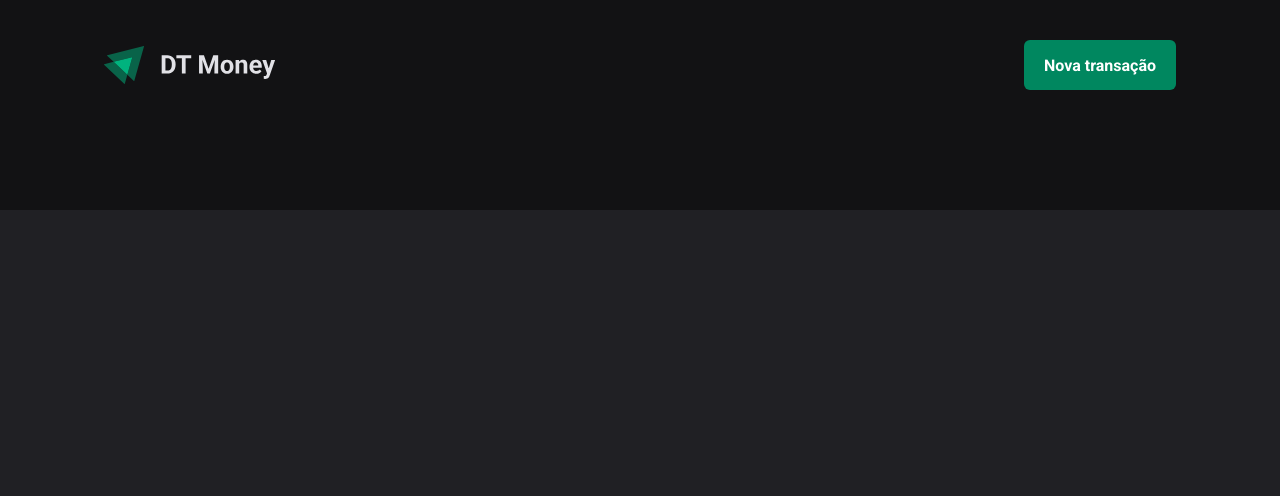
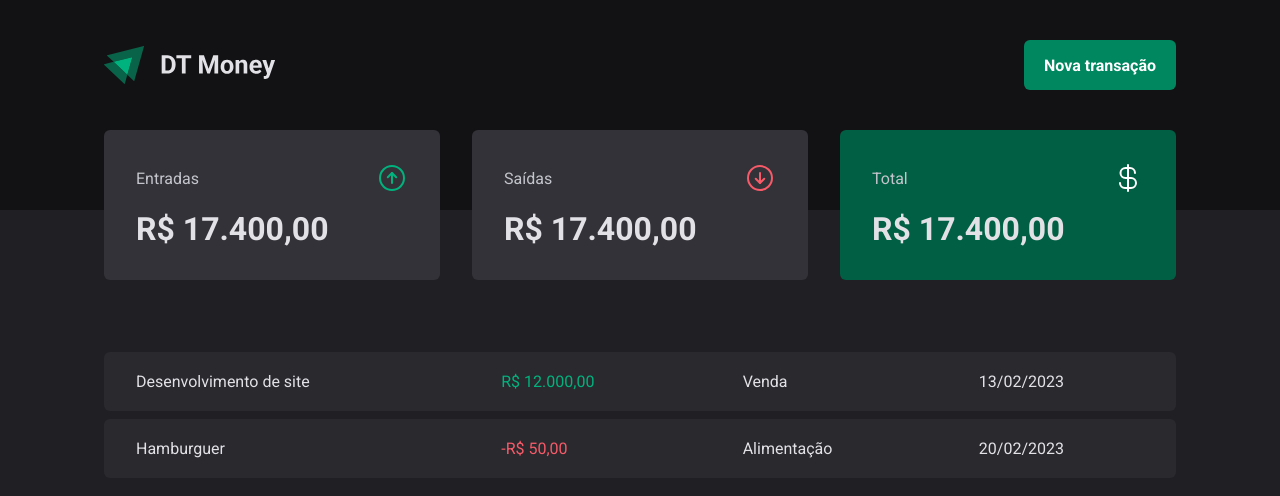
Before and after one commit to HerbertAMS/Ignite_DTMoney, a React (Vite) app: page / in a window 1280 px wide. Shown: the top 496 px of the page. Built offline with nearby package versions, Linux system fonts and the light colour scheme.

Commit message:
dev Summary and table

```diff
--- a/package.json
+++ b/package.json
@@ -9,6 +9,7 @@
     "preview": "vite preview"
   },
   "dependencies": {
+    "phosphor-react": "^1.4.1",
     "react": "^18.2.0",
     "react-dom": "^18.2.0"
   },
--- /dev/null
+++ b/src/components/Summary/index.tsx
@@ -0,0 +1,35 @@
+import { ArrowCircleDown, ArrowCircleUp, CurrencyDollar } from "phosphor-react";
+import { SummaryCard, SummaryContainer } from "./styles";
+
+export function Summary() {
+    return (
+        <SummaryContainer>
+            <SummaryCard >
+                <header>
+                    <span>Entradas</span>
+                    <ArrowCircleUp size={32} color="#00b37e"/>
+                </header>
+
+                <strong>R$ 17.400,00</strong>
+            </SummaryCard >
+
+            <SummaryCard >
+                <header>
+                    <span>Saídas</span>
+                    <ArrowCircleDown size={32} color="#f75a68"/>
+                </header>
+
+                <strong>R$ 17.400,00</strong>
+            </SummaryCard >
+
+            <SummaryCard variant="green" >
+                <header>
+                    <span>Total</span>
+                    <CurrencyDollar size={32} color="#fff"/>
+                </header>
+
+                <strong>R$ 17.400,00</strong>
+            </SummaryCard >
+        </SummaryContainer>
+    )
+}
--- /dev/null
+++ b/src/components/Summary/styles.ts
@@ -0,0 +1,43 @@
+import styled, { css } from "styled-components";
+
+
+export const SummaryContainer = styled.section`
+    width: 100%;
+    max-width: 1120px;
+    margin: 0 auto;
+    padding: 0 1.5rem;
+
+    display: grid;
+    grid-template-columns: repeat(3, 1fr);
+    gap: 2rem;
+
+    margin-top: -5rem;
+`;
+
+interface SummaryCardProps {
+    variant?: "green"
+}
+
+export const SummaryCard = styled.div<SummaryCardProps>`
+    background: ${props => props.theme["gray-600"]};
+    border-radius: 6px;
+    padding: 2rem;
+
+    header {
+        display: flex;
+        align-items: center;
+        justify-content: space-between;
+        color: ${props => props.theme["gray-300"]}
+    }
+
+    strong {
+        display: block;
+        margin-top: 1rem;
+        font-size: 2rem;
+    }
+
+    ${props => props.variant === "green" && css`
+        background: ${props => props.theme["green-700"]}
+    `}
+
+`;
--- a/src/pages/Transactions/index.tsx
+++ b/src/pages/Transactions/index.tsx
@@ -1,9 +1,38 @@
 import { Header } from "../../components/Header";
+import { Summary } from "../../components/Summary";
+import {
+  PriceHighlight,
+  TransactionsContainer,
+  TransactionsTable,
+} from "./styles";
 
 export function Transactions() {
-    return(
-        <div>
-            <Header />
-        </div>
-    )
+  return (
+    <div>
+      <Header />
+      <Summary />
+      <TransactionsContainer>
+        <TransactionsTable>
+          <tbody>
+            <tr>
+              <td>Desenvolvimento de site</td>
+              <td>
+                <PriceHighlight variant="income">R$ 12.000,00</PriceHighlight>
+              </td>
+              <td>Venda</td>
+              <td>13/02/2023</td>
+            </tr>
+            <tr>
+              <td>Hamburguer</td>
+              <td>
+                <PriceHighlight variant="outcome">-R$ 50,00</PriceHighlight>
+              </td>
+              <td>Alimentação</td>
+              <td>20/02/2023</td>
+            </tr>
+          </tbody>
+        </TransactionsTable>
+      </TransactionsContainer>
+    </div>
+  );
 }
--- a/src/pages/Transactions/styles.ts
+++ b/src/pages/Transactions/styles.ts
@@ -0,0 +1,40 @@
+import styled from "styled-components";
+
+export const TransactionsContainer = styled.main`
+  width: 100%;
+  max-width: 1120px;
+  margin: 4rem auto 0;
+  padding: 0 1.5rem;
+`;
+
+export const TransactionsTable = styled.table`
+  width: 100%;
+  border-collapse: separate;
+  border-spacing: 0 0.5rem;
+
+  td {
+    padding: 1.25rem 2rem;
+    background: ${(props) => props.theme["gray-700"]};
+
+    &:first-child {
+      border-top-left-radius: 6px;
+      border-bottom-left-radius: 6px;
+    }
+
+    &:last-child {
+      border-top-right-radius: 6px;
+      border-bottom-right-radius: 6px;
+    }
+  }
+`;
+
+interface PriceHighlightProps {
+  variant: "income" | "outcome";
+}
+
+export const PriceHighlight = styled.span<PriceHighlightProps>`
+  color: ${(props) =>
+    props.variant === "income"
+      ? props.theme["green-300"]
+      : props.theme["red-300"]};
+`;
```
Also changed, not shown: 1 other file (tests, documents, lock files or other folders).
